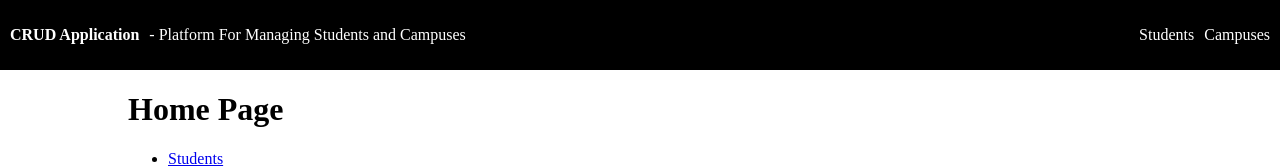
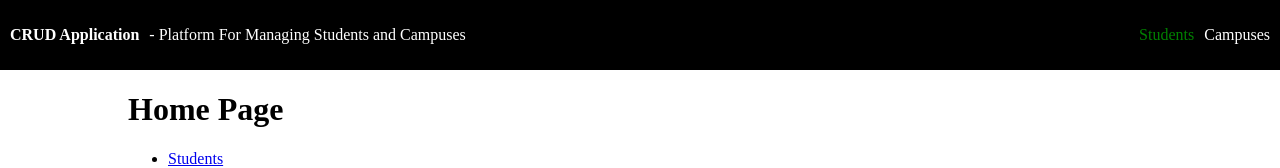
Before and after one commit to shellyh0626/CRUD_Frontend, a React (Create React App) app: page / in a window 1280 px wide. In both pictures the pointer is over the link 1166 px from the left and 34 px from the top of the page. Shown: the top 168 px of the page. Built offline with nearby package versions, Linux system fonts and the light colour scheme; no server answers.

Commit message:
CSS hover

```diff
--- a/src/App/App.css
+++ b/src/App/App.css
@@ -40,3 +40,8 @@ header a {
   color: white;
   text-decoration: none;
 }
+
+header a:hover {
+  color: green;
+  text-decoration: none;
+}
```
